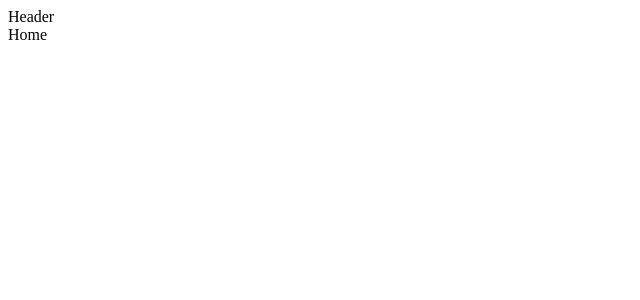
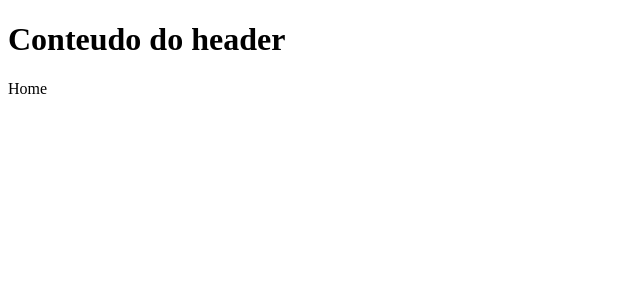
Before and after one commit to gabrieljcoutinho/PRojeto-em-Grupo-Fiap-Pessoal, a React (Create React App) app: page / in a window 1280 px wide. Shown: the top 300 px of the page, without its empty margins (0-640 px from the left). Built offline with nearby package versions, Linux system fonts and the light colour scheme.

Commit message:
conteudo header

```diff
--- a/src/components/Header.jsx
+++ b/src/components/Header.jsx
@@ -4,7 +4,10 @@ type Props = {}
 
 const Header = (props: Props) => {
   return (
-    <div>Header</div>
+    <div>
+      <h1>Conteudo do header</h1>
+
+    </div>
   )
 }
 
```
